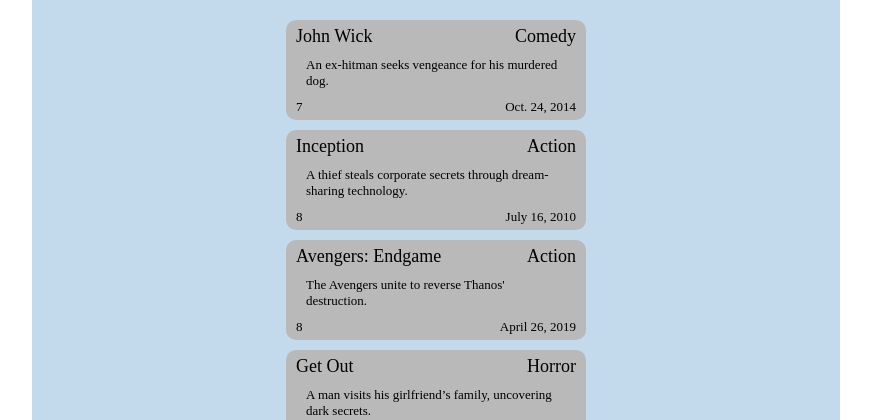
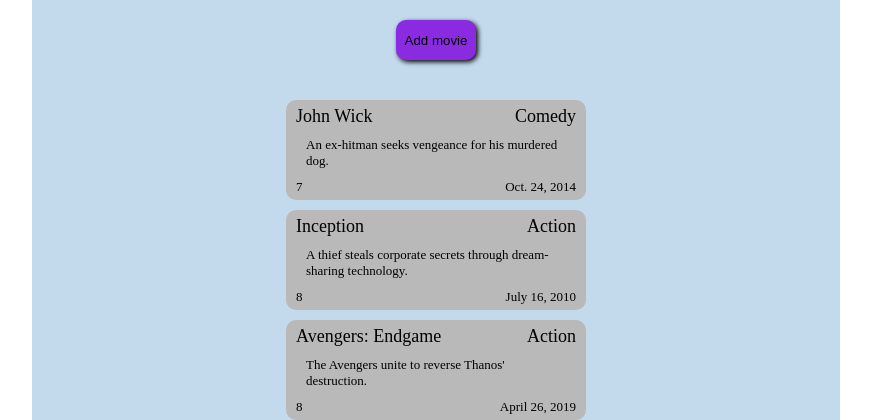
Before and after one commit to CretaFlorin/Django-Movies-App-71, a Django app: page /movies/ in a window 1280 px wide. Shown: the part 60-480 px from the top of the page, without its empty margins (204-1075 px from the left). Run offline with Django 3.2, Linux system fonts and the light colour scheme; data comes from the database, SQL or seed files in the repository.

Commit message:
Am adaugat butonul 'Add movie'

```diff
--- a/static/main_page.css
+++ b/static/main_page.css
@@ -44,3 +44,14 @@
 
     font-size: small;
 }
+
+.add-movie {
+    width: 80px;
+    height: 40px;
+    margin-bottom: 40px;
+    border-radius: 10px;
+    border-width: 0px;
+    box-shadow: 2px 2px 5px black;
+    background-color: blueviolet;
+    cursor: pointer;
+}
--- a/viewer/templates/main_page.html
+++ b/viewer/templates/main_page.html
@@ -1,4 +1,16 @@
 {% extends 'base.html' %} {% block content %}
+
+<div>
+  <a href = "{%url 'movie_create'%}">
+  <button class="add-movie">
+    Add movie
+  </button>
+
+  </a>
+
+</div>
+
+
 
 <div class="movie-container">
   {% for movie in object_list %}
```
